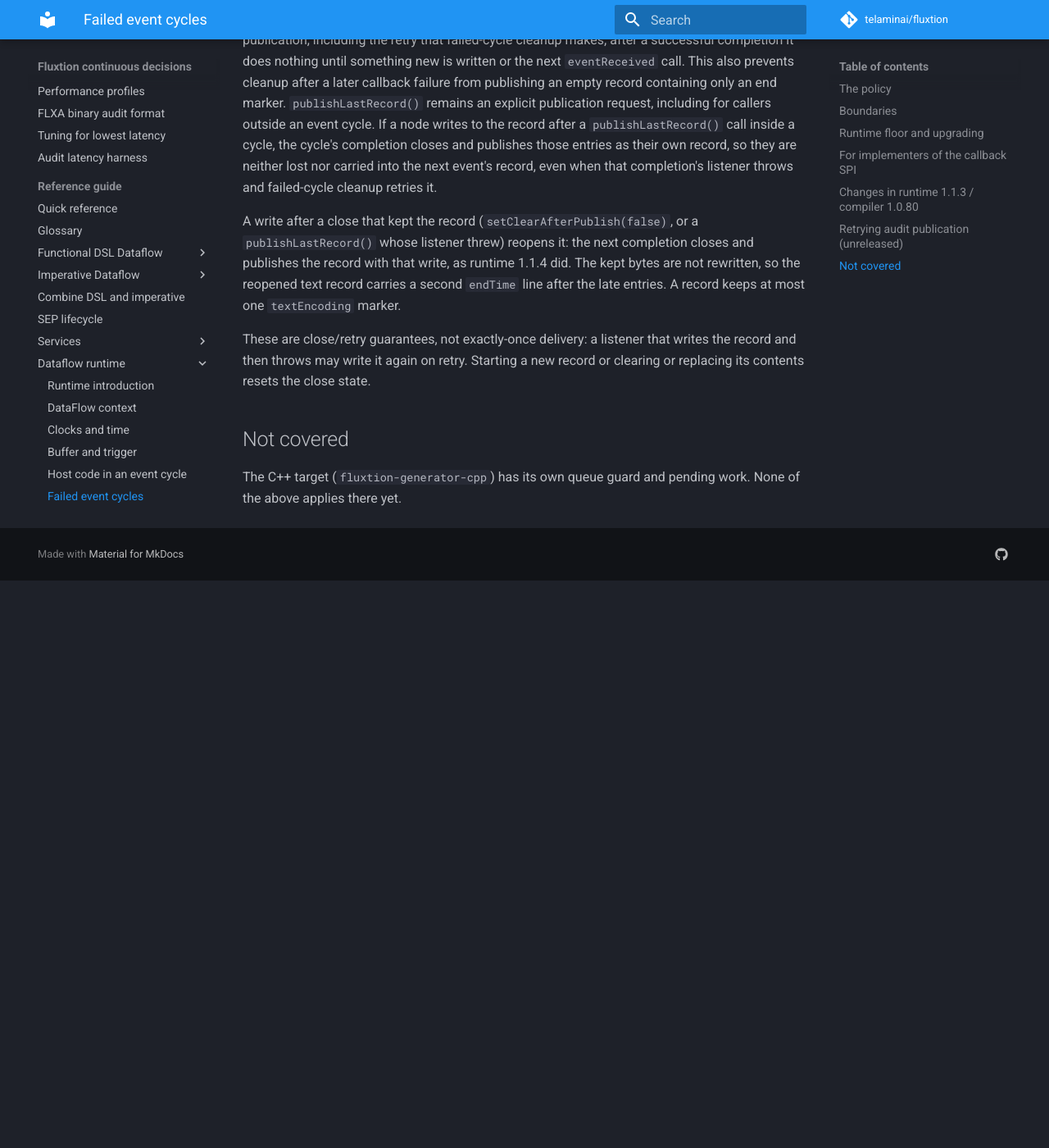
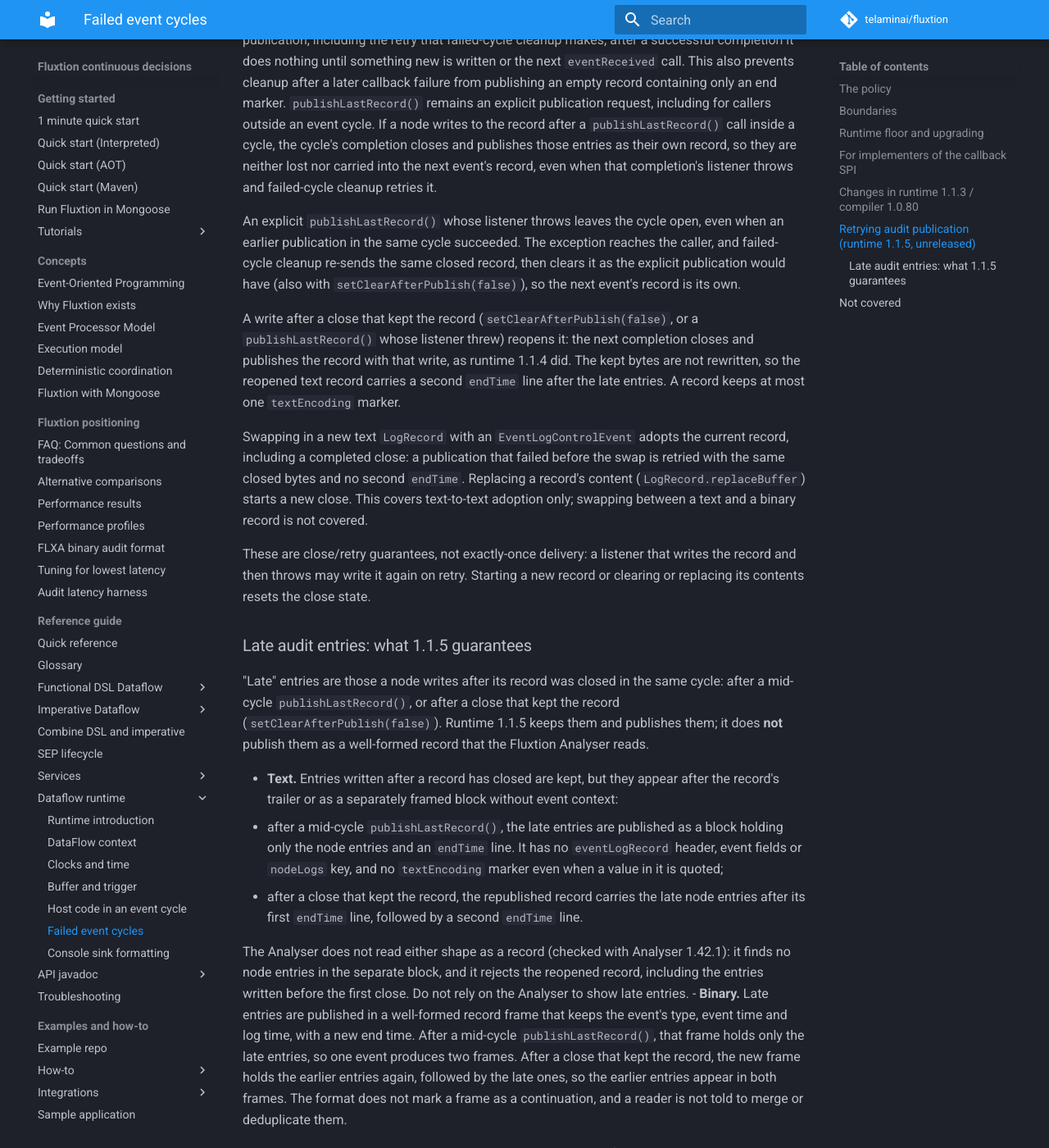
Before and after one commit to telaminai/fluxtion, an MkDocs documentation site: the page built from docs/runtime/failed-event-cycles.md, in a window 1280 px wide and 1400 px high, scrolled down 4009 px. Shown: the whole window at 82% size. Built offline with MkDocs 1.6.1 and Material for MkDocs 9.7.7, drawn with Linux system fonts in a browser that asks for light colours; comment, search, counter and statistics services are not loaded; before the commit the page ends 4717 px from its top, so only the background shows below that; some of the changed text lies outside the part shown.

Commit message:
Docs: state the 1.1.5 retry, adoption and late-audit-entry guarantees
failed-event-cycles.md now states that a throwing explicit publication is
retried by failed-cycle cleanup and then cleared, that adopting a text record
keeps a completed close (text to text only), and the bounded guarantee for late
audit entries: kept and published, but in text they follow the record's trailer
or form a block without event context, and the Analyser does not read them as a
record. Binary late entries are published in their own frame for the same event.

Co-Authored-By: Claude Opus 5.5 <noreply@anthropic.com>
Claude-Session: https://claude.ai/code/session_01S6QUgxmxekc8hLRd9eLcgt

```diff
--- a/docs/runtime/failed-event-cycles.md
+++ b/docs/runtime/failed-event-cycles.md
@@ -108,7 +108,7 @@ unregisters from the previous dispatcher, so a node reused by another processor
 - **Callback payloads:** `CallBackNode` and `AbstractCallbackNode` payloads are discarded with a failed cycle
   (`QueuedPayloadOwner` / `QueuedPayloadRegistry`).
 
-## Retrying audit publication (unreleased)
+## Retrying audit publication (runtime 1.1.5, unreleased)
 
 A completed text or binary audit record keeps its first end time and close result
 when publication is retried after a listener throws. `EventLogManager.processingComplete()`
@@ -122,15 +122,56 @@ cycle's completion closes and publishes those entries as their own record, so th
 neither lost nor carried into the next event's record, even when that completion's
 listener throws and failed-cycle cleanup retries it.
 
+An explicit `publishLastRecord()` whose listener throws leaves the cycle open, even when an
+earlier publication in the same cycle succeeded. The exception reaches the caller, and
+failed-cycle cleanup re-sends the same closed record, then clears it as the explicit
+publication would have (also with `setClearAfterPublish(false)`), so the next event's
+record is its own.
+
 A write after a close that kept the record (`setClearAfterPublish(false)`, or a
 `publishLastRecord()` whose listener threw) reopens it: the next completion closes and
 publishes the record with that write, as runtime 1.1.4 did. The kept bytes are not
 rewritten, so the reopened text record carries a second `endTime` line after the late
 entries. A record keeps at most one `textEncoding` marker.
 
+Swapping in a new text `LogRecord` with an `EventLogControlEvent` adopts the current record,
+including a completed close: a publication that failed before the swap is retried with the
+same closed bytes and no second `endTime`. Replacing a record's content
+(`LogRecord.replaceBuffer`) starts a new close. This covers text-to-text adoption only;
+swapping between a text and a binary record is not covered.
+
 These are close/retry guarantees, not exactly-once delivery: a listener that writes the
 record and then throws may write it again on retry. Starting a new record or clearing
 or replacing its contents resets the close state.
+
+### Late audit entries: what 1.1.5 guarantees
+
+"Late" entries are those a node writes after its record was closed in the same cycle: after
+a mid-cycle `publishLastRecord()`, or after a close that kept the record
+(`setClearAfterPublish(false)`). Runtime 1.1.5 keeps them and publishes them; it does **not**
+publish them as a well-formed record that the Fluxtion Analyser reads.
+
+- **Text.** Entries written after a record has closed are kept, but they appear after the
+  record's trailer or as a separately framed block without event context:
+  - after a mid-cycle `publishLastRecord()`, the late entries are published as a block holding
+    only the node entries and an `endTime` line. It has no `eventLogRecord` header, event
+    fields or `nodeLogs` key, and no `textEncoding` marker even when a value in it is quoted;
+  - after a close that kept the record, the republished record carries the late node entries
+    after its first `endTime` line, followed by a second `endTime` line.
+
+  The Analyser does not read either shape as a record (checked with Analyser 1.42.1): it finds
+  no node entries in the separate block, and it rejects the reopened record, including the
+  entries written before the first close. Do not rely on the Analyser to show late entries.
+- **Binary.** Late entries are published in a well-formed record frame that keeps the event's
+  type, event time and log time, with a new end time. After a mid-cycle `publishLastRecord()`,
+  that frame holds only the late entries, so one event produces two frames. After a close that
+  kept the record, the new frame holds the earlier entries again, followed by the late ones, so
+  the earlier entries appear in both frames. The format does not mark a frame as a
+  continuation, and a reader is not told to merge or deduplicate them.
+
+To keep an event's entries in one readable record, write them before the record is closed. A
+defined continuation format for late text output, with Analyser support, is planned as
+follow-up work.
 
 ## Not covered
 
```
